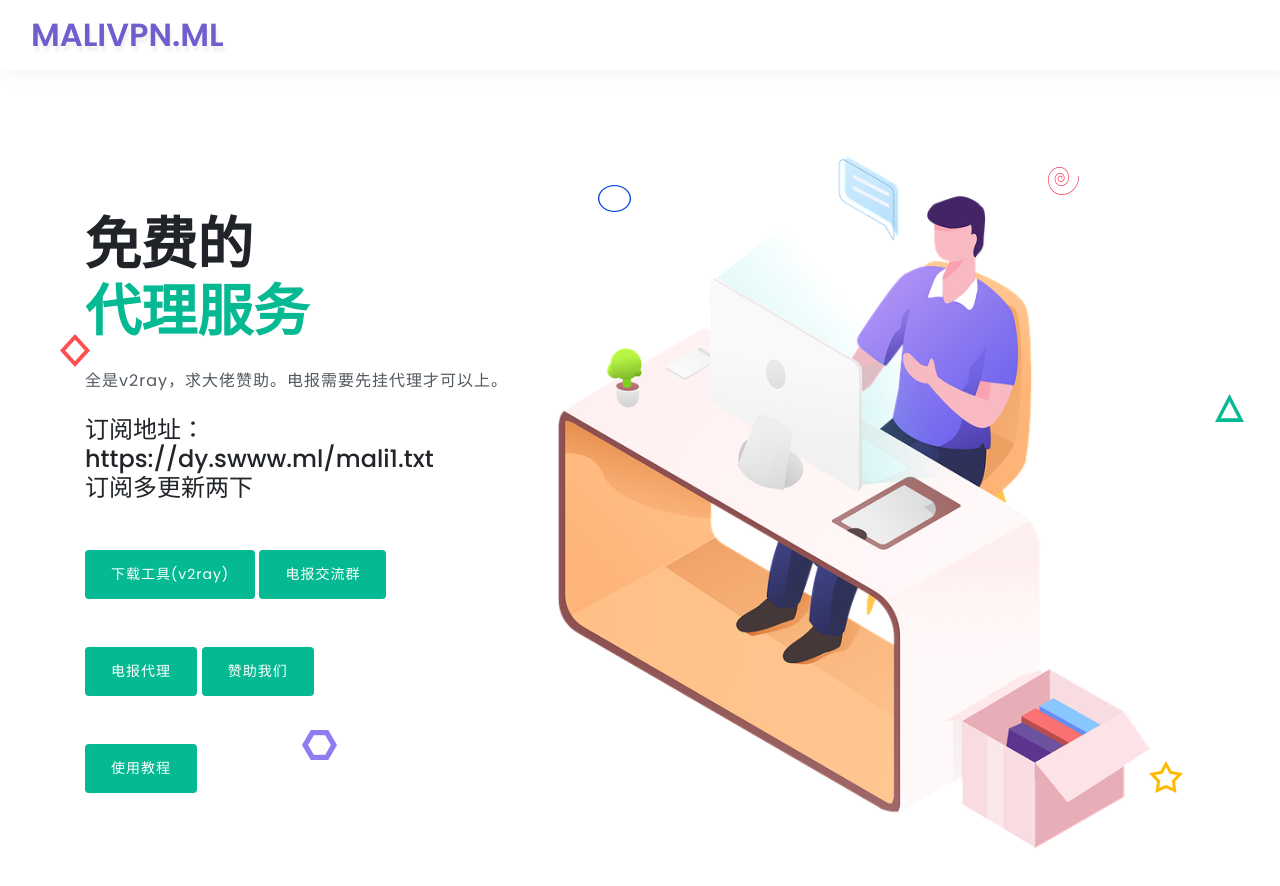
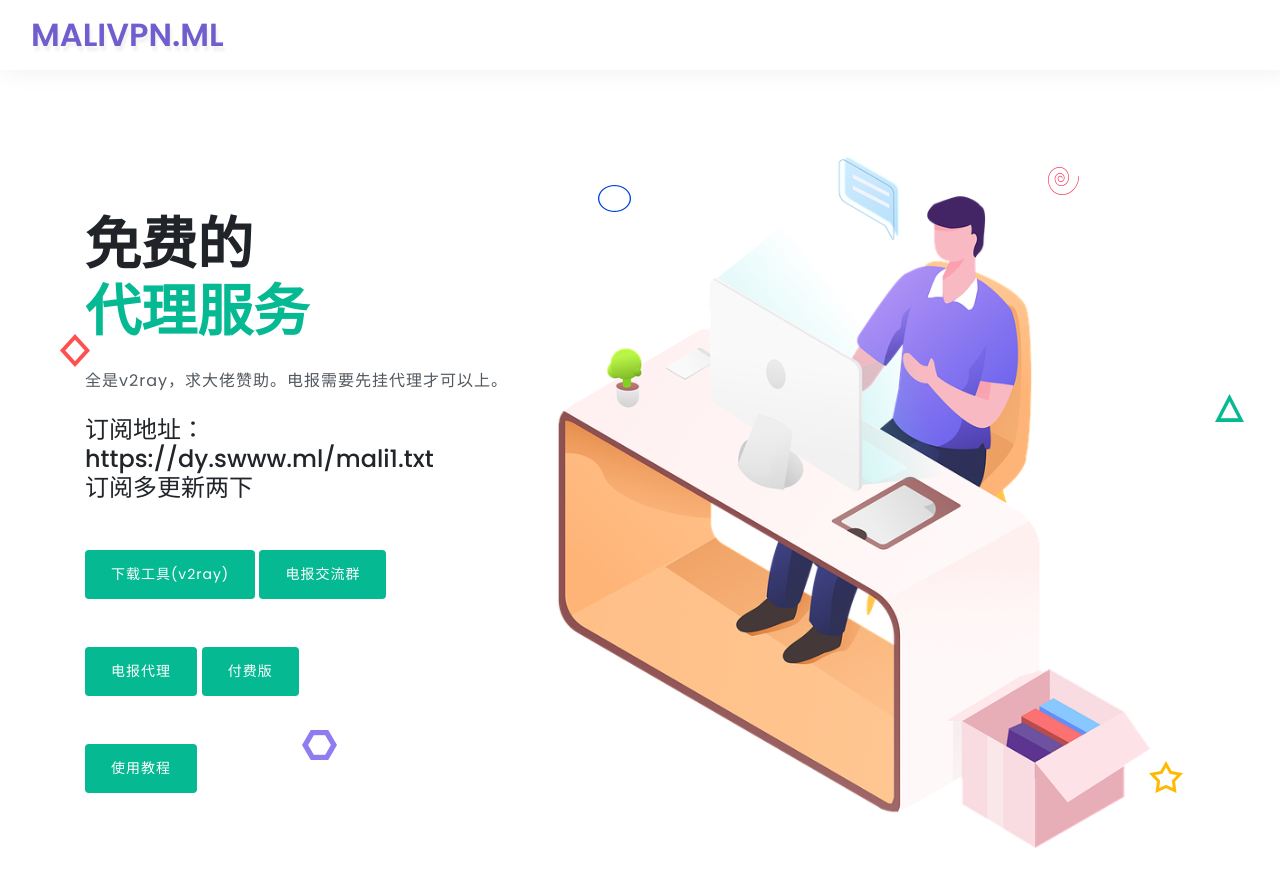
Before and after one commit to malivpn/malivpn, a website: page index.html in a window 1280 px wide. Drawn offline with Linux system fonts and the light colour scheme; no server answers.

Commit message:
Update index.html

```diff
--- a/index.html
+++ b/index.html
@@ -93,7 +93,7 @@
 						<a href="https://t.me/malivpnml"target="_blank" class="btn button-style mt-md-5 mt-4">电报交流群</a>
 						<p />
 						<a href="https://t.me/proxy?server=139.9.192.25&port=12225&secret=dd22010254110d0d3cc3e784cbfda7c0"target="_blank" class="btn button-style mt-md-5 mt-4">电报代理</a>
-						<a href="https://www.pypay.net/paypage/?merchant=2047COEQ4TW8WS8fW7MU3ICBaT3wVAWYD4aWj4E3griP"target="_blank" class="btn button-style mt-md-5 mt-4">赞助我们</a>
+						<a href="https://blueboys.net"target="_blank" class="btn button-style mt-md-5 mt-4">付费版</a>
 						<p />
 						<a href="jiaocheng.html"target="_blank" class="btn button-style mt-md-5 mt-4">使用教程</a>
 
```
